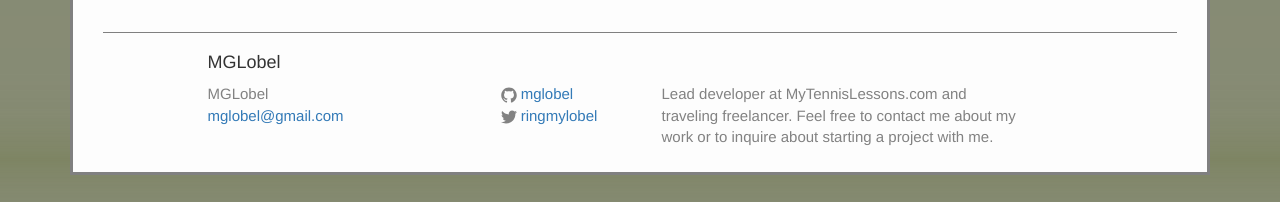
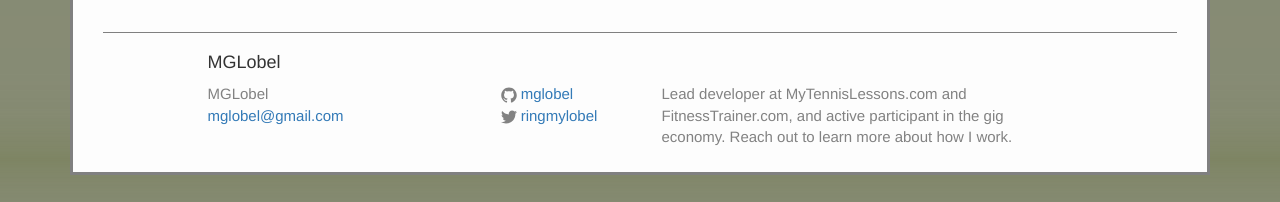
Before and after one commit to mglobel/mglobel, a Jekyll site: the page built from index.html, in a window 1280 px wide and 900 px high, scrolled down 931 px. Shown: the part 695-897 px from the top of the window. Built offline with Jekyll 4.4.1, drawn with Linux system fonts in a browser that asks for light colours; nearby versions of some CDN libraries; a script that is not in the unit is left out; comment, search, counter and statistics services are not loaded; some of the changed text lies outside the part shown.

Commit message:
branding content edits

```diff
--- a/_config.yml
+++ b/_config.yml
@@ -3,8 +3,8 @@
 logo:  MGLobel
 email: mglobel@gmail.com
 description: > # this means to ignore newlines until "baseurl:"
-  Lead developer at MyTennisLessons.com and traveling freelancer. Feel free to
-  contact me about my work or to inquire about starting a project with me.
+  Lead developer at MyTennisLessons.com and FitnessTrainer.com, and active
+  participant in the gig economy. Reach out to learn more about how I work.
 baseurl: "" # the subpath of your site, e.g. /blog/
 url: "http://mglobel.com" # the base hostname & protocol for your site
 twitter_username: ringmylobel
--- a/index.html
+++ b/index.html
@@ -5,10 +5,10 @@
   <div id="hero-home" class="hero-unit">
     <div class="text-overlay text-center" style="padding-bottom:55px;">
       <h1>
-        Developer and business-technology strategist.
+        Developer and business-solutions strategist.
       </h1>
       <h2>
-        Building lean solutions that <u>grow</u> since 2011.
+        Building lean technology that <u>grows</u> since 2011.
       </h2>
       <h4 style="padding-top:10px;">
         Based in Austin, TX.
```
